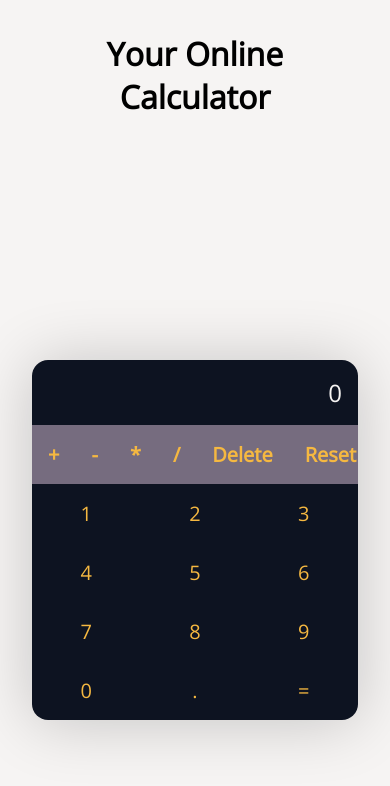
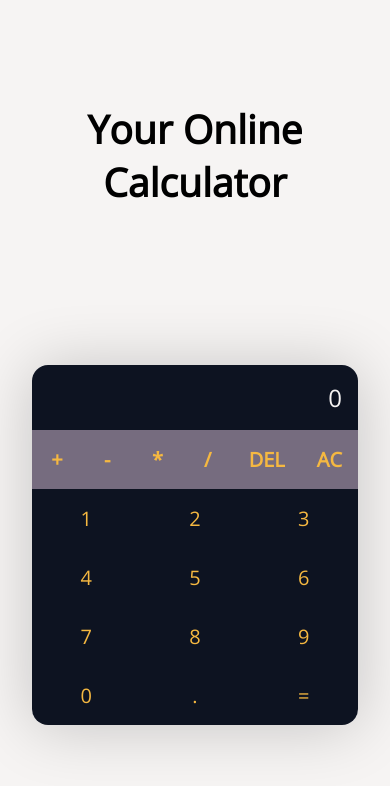
Before and after one commit to zamarz/solid-train, a React (Vite) app: page / in a window 390 px wide. Shown: the top 786 px of the page. Built offline with nearby package versions, Linux system fonts and the light colour scheme.

Commit message:
"Add responsive CSS"

```diff
--- a/index.html
+++ b/index.html
@@ -10,6 +10,10 @@
       href="https://fonts.googleapis.com/css2?family=Open+Sans:wght@300&display=swap"
       rel="stylesheet"
     />
+    <link
+      rel="stylesheet"
+      href="https://cdnjs.cloudflare.com/ajax/libs/animate.css/4.1.1/animate.min.css"
+    />
     <title>Calculate now!</title>
   </head>
   <body>
--- a/src/App.tsx
+++ b/src/App.tsx
@@ -4,7 +4,9 @@ import NumbersGrid from "./components/NumbersGrid";
 function App() {
   return (
     <>
-      <h1>Your Online Calculator</h1>
+      <h1 className="animate__animated animate__bounce">
+        Your Online Calculator
+      </h1>
       <NumbersGrid />
     </>
   );
--- a/src/components/NumbersGrid.tsx
+++ b/src/components/NumbersGrid.tsx
@@ -50,7 +50,7 @@ const NumbersGrid = () => {
   };
 
   return (
-    <div className="App">
+    <div className="App animate__animated animate__backInUp">
       <div className="calculator">
         <div className="display">
           <span>{result ? "(" + result + ")" : ""}</span> {calc || 0}
@@ -60,8 +60,8 @@ const NumbersGrid = () => {
           <button onClick={() => updateCalc("-")}>-</button>
           <button onClick={() => updateCalc("*")}>*</button>
           <button onClick={() => updateCalc("/")}>/</button>
-          <button onClick={deleteItem}>Delete</button>
-          <button onClick={resetCalculator}>Reset</button>
+          <button onClick={deleteItem}>DEL</button>
+          <button onClick={resetCalculator}>AC</button>
         </div>
         <div className="numbers">
           {createNumbers()}
--- a/src/index.css
+++ b/src/index.css
@@ -16,11 +16,18 @@ body {
   background-color: var(--light);
 }
 
+h1 {
+  padding-top: 70px;
+  justify-content: center;
+  align-items: center;
+}
+
 .App {
   display: flex;
   min-height: 100vh;
   align-items: center;
   justify-content: center;
+  padding-bottom: 170px;
 }
 
 .calculator {
@@ -81,3 +88,13 @@ button:hover {
   max-width: 33.333%;
   background-color: var(--dark);
 }
+
+@media screen and (max-width: 720px) {
+  h1 {
+    font-size: 10vw;
+  }
+  .App {
+    width: 100%;
+    height: auto;
+  }
+}
```
